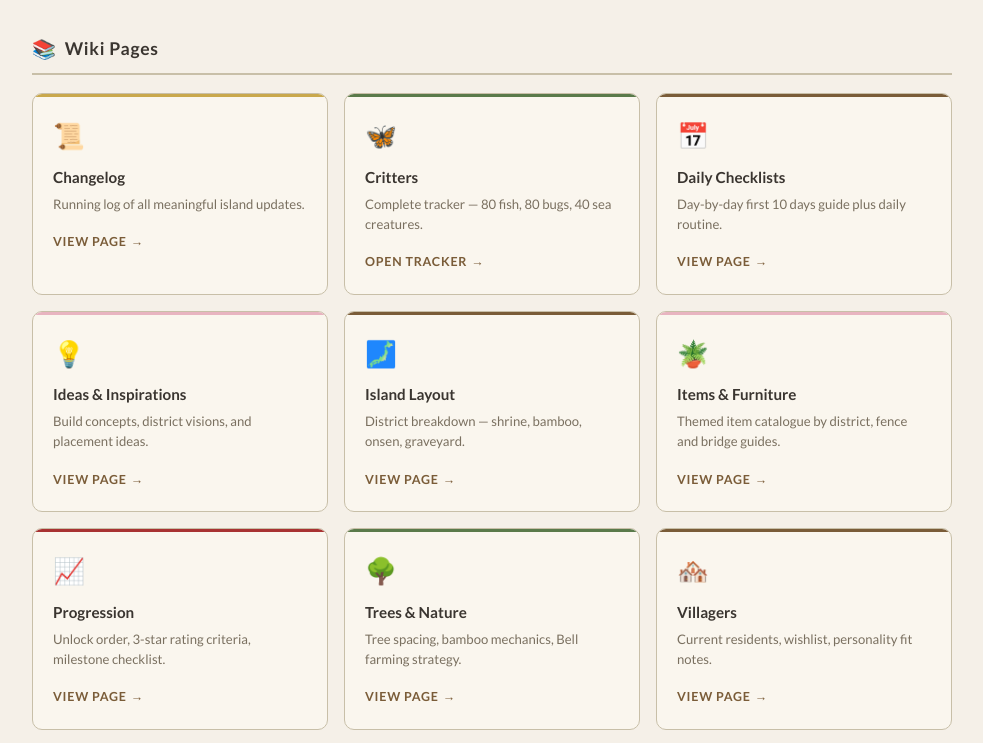
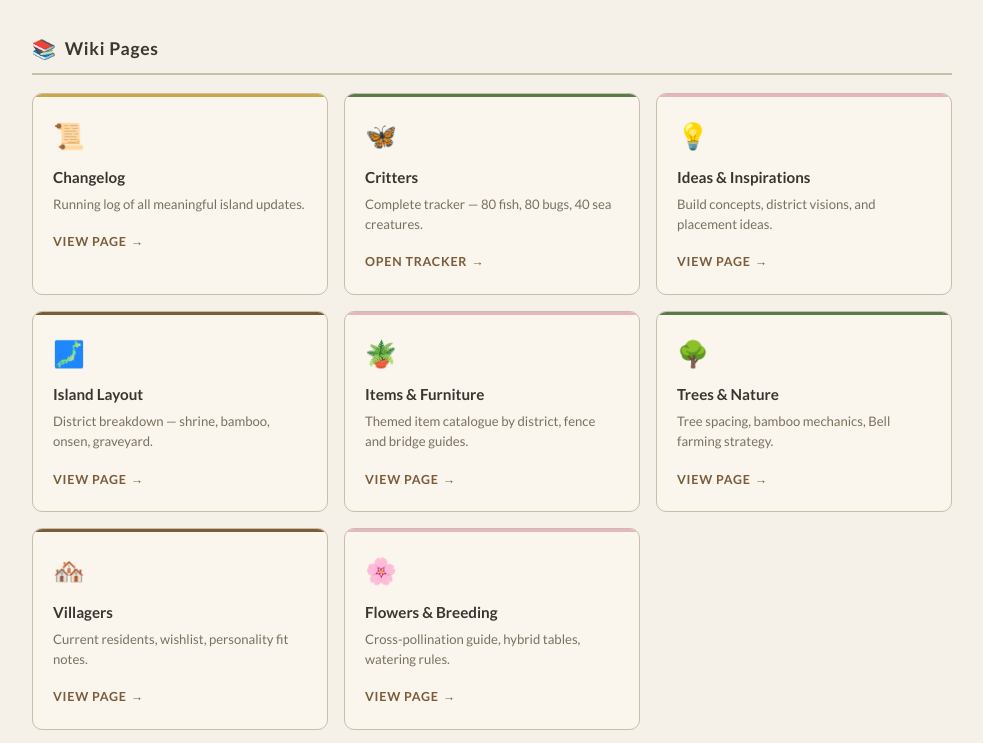
Before and after one commit to knockedover10/knockedover-acnh-wiki, a plain HTML site: page docs/index.html in a window 1280 px wide. Shown: the part 2909-3652 px from the top of the page, without its empty margins (148-1131 px from the left). Drawn offline with Linux system fonts and the light colour scheme.

Commit message:
Remove Daily Checklists and Progression wiki cards

```diff
--- a/docs/index.html
+++ b/docs/index.html
@@ -511,11 +511,9 @@
     <div class="wiki-grid">
       <div class="wiki-card accent-gold"><span class="card-icon">📜</span><h3>Changelog</h3><p>Running log of all meaningful island updates.</p><a href="https://github.com/knockedover10/knockedover-acnh-wiki/blob/main/wiki/changelog.md" class="card-link" target="_blank" rel="noopener">View page</a></div>
       <div class="wiki-card accent-green"><span class="card-icon">🦋</span><h3>Critters</h3><p>Complete tracker — 80 fish, 80 bugs, 40 sea creatures.</p><a href="critters.html" class="card-link">Open tracker</a></div>
-      <div class="wiki-card accent-brown"><span class="card-icon">📅</span><h3>Daily Checklists</h3><p>Day-by-day first 10 days guide plus daily routine.</p><a href="https://github.com/knockedover10/knockedover-acnh-wiki/blob/main/wiki/daily-checklists.md" class="card-link" target="_blank" rel="noopener">View page</a></div>
       <div class="wiki-card accent-sakura"><span class="card-icon">💡</span><h3>Ideas & Inspirations</h3><p>Build concepts, district visions, and placement ideas.</p><a href="https://github.com/knockedover10/knockedover-acnh-wiki/blob/main/wiki/ideas-and-inspirations.md" class="card-link" target="_blank" rel="noopener">View page</a></div>
       <div class="wiki-card accent-brown"><span class="card-icon">🗾</span><h3>Island Layout</h3><p>District breakdown — shrine, bamboo, onsen, graveyard.</p><a href="https://github.com/knockedover10/knockedover-acnh-wiki/blob/main/wiki/island-layout.md" class="card-link" target="_blank" rel="noopener">View page</a></div>
       <div class="wiki-card accent-sakura"><span class="card-icon">🪴</span><h3>Items & Furniture</h3><p>Themed item catalogue by district, fence and bridge guides.</p><a href="https://github.com/knockedover10/knockedover-acnh-wiki/blob/main/wiki/items-and-furniture.md" class="card-link" target="_blank" rel="noopener">View page</a></div>
-      <div class="wiki-card accent-red"><span class="card-icon">📈</span><h3>Progression</h3><p>Unlock order, 3-star rating criteria, milestone checklist.</p><a href="https://github.com/knockedover10/knockedover-acnh-wiki/blob/main/wiki/progression.md" class="card-link" target="_blank" rel="noopener">View page</a></div>
       <div class="wiki-card accent-green"><span class="card-icon">🌳</span><h3>Trees & Nature</h3><p>Tree spacing, bamboo mechanics, Bell farming strategy.</p><a href="https://github.com/knockedover10/knockedover-acnh-wiki/blob/main/wiki/trees-and-nature.md" class="card-link" target="_blank" rel="noopener">View page</a></div>
       <div class="wiki-card accent-brown"><span class="card-icon">🏘️</span><h3>Villagers</h3><p>Current residents, wishlist, personality fit notes.</p><a href="https://github.com/knockedover10/knockedover-acnh-wiki/blob/main/wiki/villagers.md" class="card-link" target="_blank" rel="noopener">View page</a></div>
       <div class="wiki-card accent-sakura"><span class="card-icon">🌸</span><h3>Flowers & Breeding</h3><p>Cross-pollination guide, hybrid tables, watering rules.</p><a href="https://github.com/knockedover10/knockedover-acnh-wiki/blob/main/wiki/flowers-and-breeding.md" class="card-link" target="_blank" rel="noopener">View page</a></div>
```
